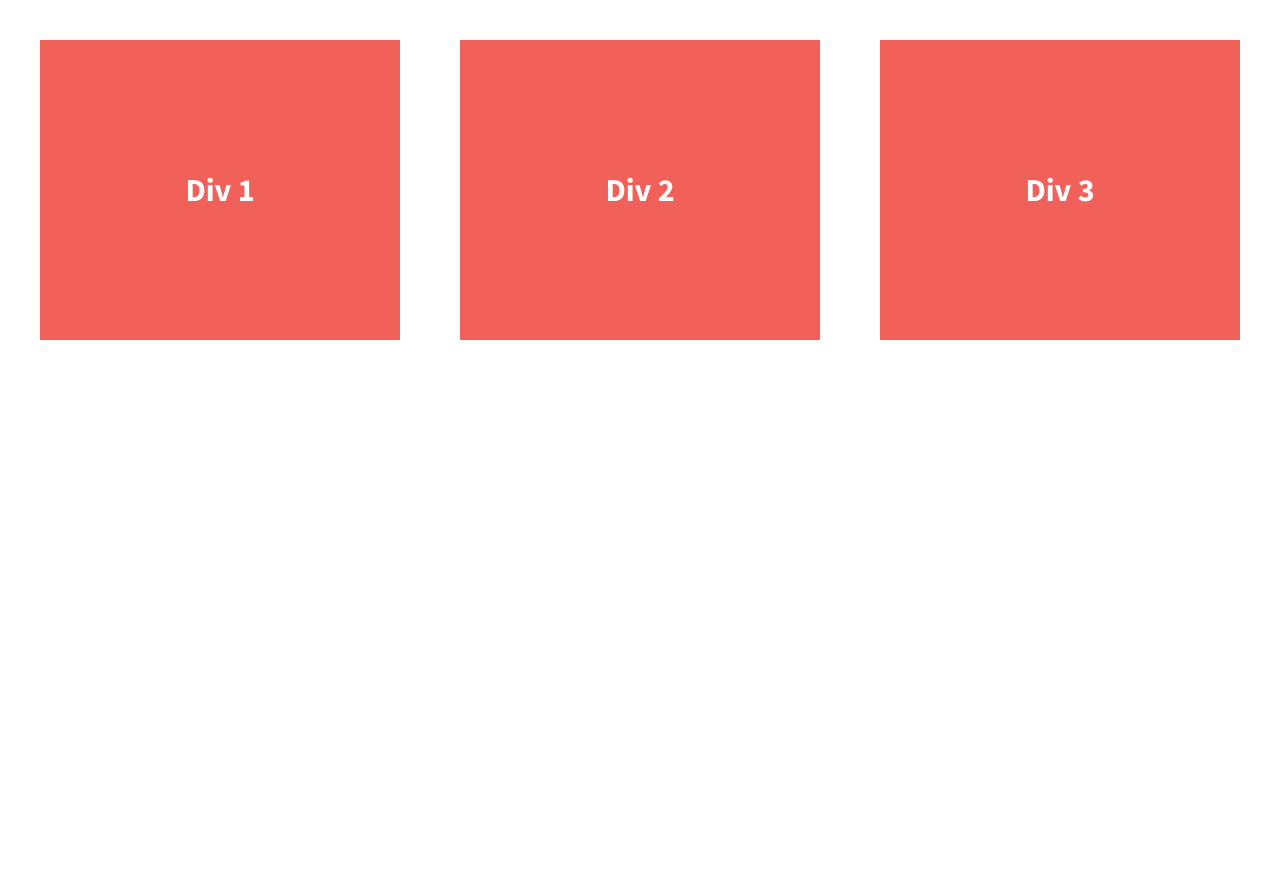
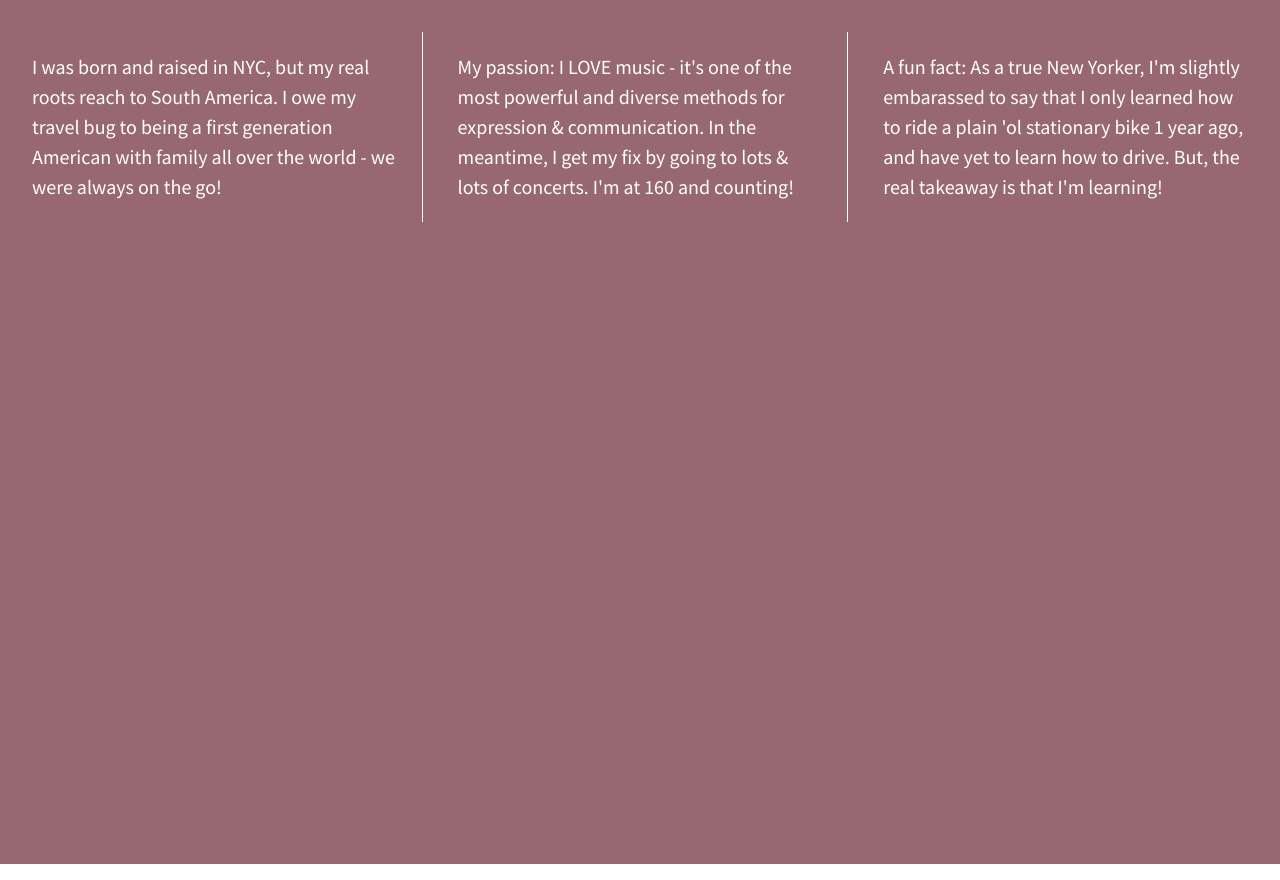
Before and after one commit to Baylee-Snead/flexbox-center-content-3, a plain HTML site: page index.html in a window 1280 px wide. Drawn offline with nearby package versions, Linux system fonts and the light colour scheme.

Commit message:
added content, borders, and colors

```diff
--- a/css/main.css
+++ b/css/main.css
@@ -99,20 +99,23 @@ textarea {
 html {
   background-color: #fff;
   height: 100%;
+  width: 100%;
 }
 
 body {
   font-family: 'Source Sans Pro', sans-serif;
   padding: 2em;
-  font-size: 1.25em;
+  font-size: 1em;
   height: 100%;
+  background-color: #976871;
 }
 
 .wrapper {
   display: flex;
   justify-content: space-between;
   align-items: center;
-  font-weight: 700;
+  flex-flow: row wrap;
+  font-weight: 500;
 }
 
 .div-1, .div-2, .div-3 {
@@ -121,10 +124,9 @@ body {
   align-items: center;
   color: #fff;
   line-height: 1.5em;
-  font-size: 1.6em;
-  background-color: #f16059;
-  height: 300px;
-  width: 30%;
+  font-size: 1.25em;
+  height: auto;
+  /*width: 30%; */
 }
 
 
@@ -210,6 +212,18 @@ body {
    Modify as content requires.
    ========================================================================== */
 
+@media (min-width: 1200px) {
+      .div-1, .div-2, .div-3 {
+        flex-basis: 30%;
+      }
+      .div-1, .div-2 {
+        border-right: 1.5px solid #fff;
+        padding-right: 25px;
+      }
+
+}
+
+
 @media print,
        (-webkit-min-device-pixel-ratio: 1.25),
        (min-resolution: 1.25dppx),
--- a/index.html
+++ b/index.html
@@ -23,13 +23,13 @@
 
         <section class="wrapper">
             <div class="div-1">
-                Div 1
+                <p>I was born and raised in NYC, but my real roots reach to South America. I owe my travel bug to being a first generation American with family all over the world - we were always on the go!</p>
             </div>
             <div class="div-2">
-                Div 2
+                <p>My passion: I LOVE music - it's one of the most powerful and diverse methods for expression & communication. In the meantime, I get my fix by going to lots & lots of concerts. I'm at 160 and counting!</p>
             </div>
             <div class="div-3">
-                Div 3
+                <p>A fun fact: As a true New Yorker, I'm slightly embarassed to say that I only learned how to ride a plain 'ol stationary bike 1 year ago, and have yet to learn how to drive. But, the real takeaway is that I'm learning!</p>
             </div>
         </section>
 
```
